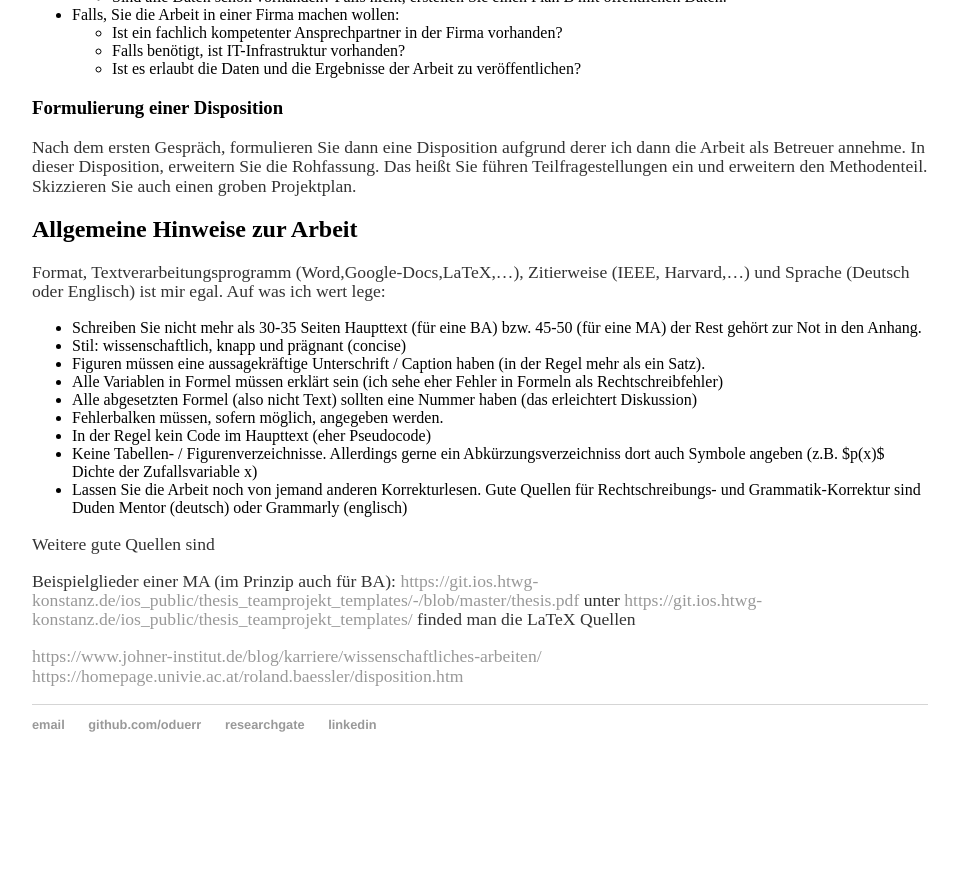
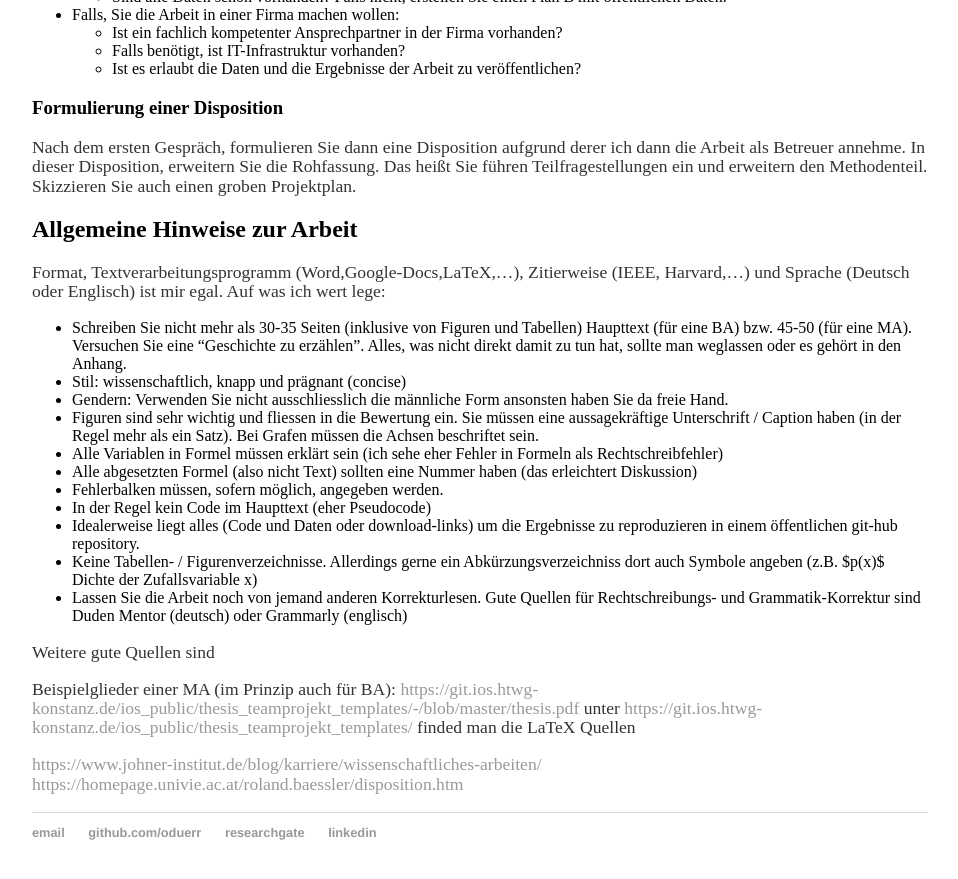
Before and after one commit to oduerr/oduerr.github.io, a Jekyll site: the page built from teaching/bama/index.md, in a window 1280 px wide and 900 px high, scrolled down 1331 px. Shown: the top 879 px of the window, without its empty margins (160-1118 px from the left). Built offline with Jekyll 4.4.1, drawn with Linux system fonts in a browser that asks for light colours; before the commit the page ends 2123 px from its top, so only the background shows below that.

Commit message:
Update index.md

```diff
--- a/teaching/bama/index.md
+++ b/teaching/bama/index.md
@@ -61,15 +61,18 @@ Nach dem ersten Gespräch, formulieren Sie dann eine Disposition aufgrund derer
 
 Format, Textverarbeitungsprogramm (Word,Google-Docs,LaTeX,...), Zitierweise (IEEE, Harvard,...) und Sprache (Deutsch oder Englisch) ist mir egal. Auf was ich wert lege:
 
-* Schreiben Sie nicht mehr als 30-35 Seiten Haupttext (für eine BA) bzw. 45-50 (für eine MA) der Rest gehört zur Not in den Anhang.
+* Schreiben Sie nicht mehr als 30-35 Seiten (inklusive von Figuren und Tabellen) Haupttext (für eine BA) bzw. 45-50 (für eine MA). Versuchen Sie eine "Geschichte zu erzählen". Alles, was nicht direkt damit zu tun hat, sollte man weglassen oder es gehört in den Anhang.
 * Stil: wissenschaftlich, knapp und prägnant (concise)
-* Figuren müssen eine aussagekräftige Unterschrift / Caption haben (in der Regel mehr als ein Satz).
+* Gendern: Verwenden Sie nicht ausschliesslich die männliche Form ansonsten haben Sie da freie Hand.
+* Figuren sind sehr wichtig und fliessen in die Bewertung ein. Sie müssen eine aussagekräftige Unterschrift / Caption haben (in der Regel mehr als ein Satz). Bei Grafen müssen die Achsen beschriftet sein.
 * Alle Variablen in Formel müssen erklärt sein (ich sehe eher Fehler in Formeln als Rechtschreibfehler)
 * Alle abgesetzten Formel (also nicht Text) sollten eine Nummer haben (das erleichtert Diskussion)
 * Fehlerbalken müssen, sofern möglich, angegeben werden.
 * In der Regel kein Code im Haupttext (eher Pseudocode)
+* Idealerweise liegt alles (Code und Daten oder download-links) um die Ergebnisse zu reproduzieren in einem öffentlichen git-hub repository.
 * Keine Tabellen- / Figurenverzeichnisse. Allerdings gerne ein Abkürzungsverzeichniss dort auch Symbole angeben (z.B. $p(x)$ Dichte der Zufallsvariable x)
 * Lassen Sie die Arbeit noch von jemand anderen Korrekturlesen. Gute Quellen für Rechtschreibungs- und Grammatik-Korrektur sind Duden Mentor (deutsch) oder Grammarly (englisch)
+
 
 Weitere gute Quellen sind
 
```
